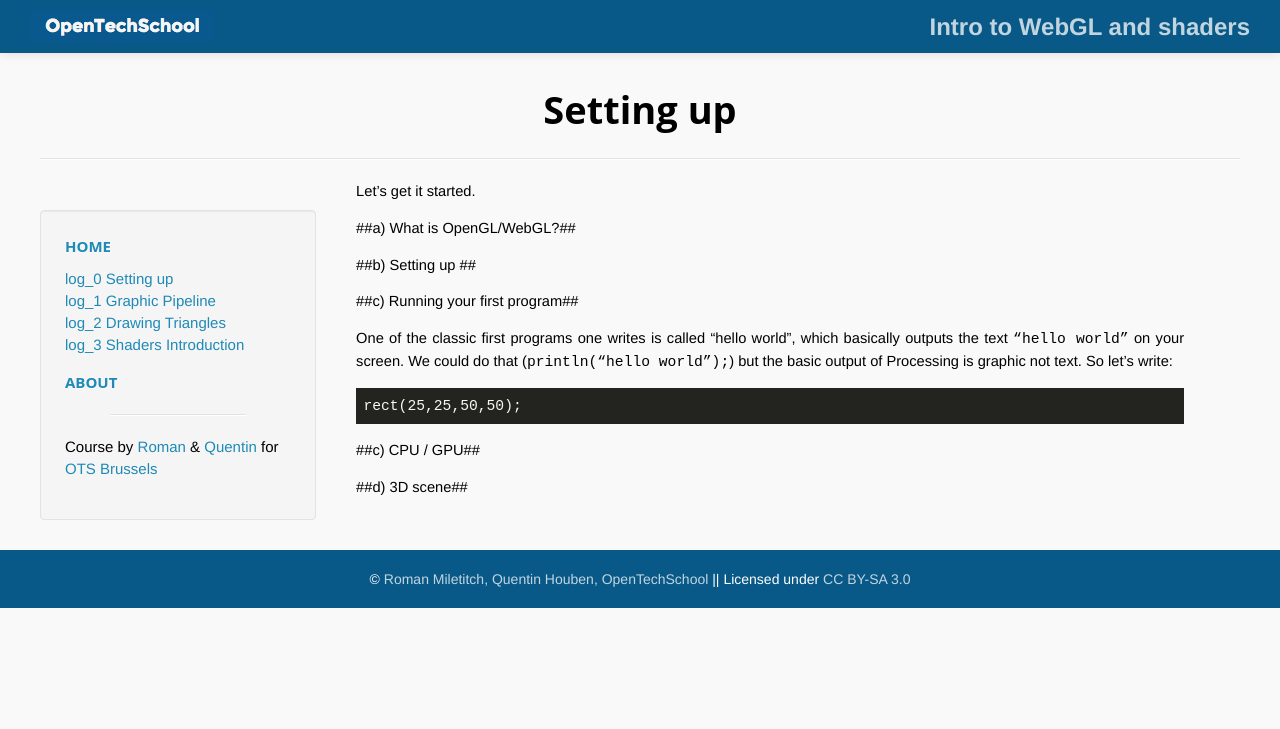
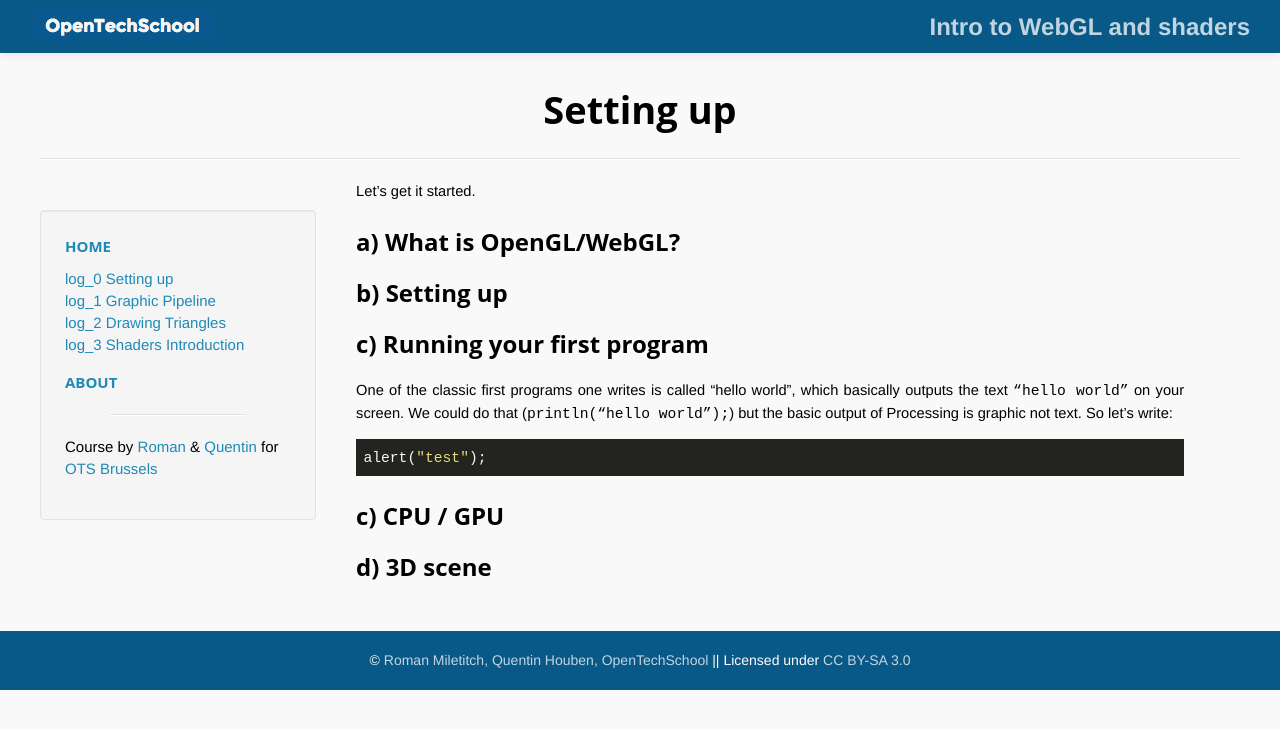
Before and after one commit to OpenTechSchool-Brussels/intro-to-webGL-and-shaders, a Jekyll site: the page built from log0_setting-up.markdown, in a window 1280 px wide. Shown: the top 729 px of the page. Built offline with Jekyll 4.4.1, drawn with Linux system fonts in a browser that asks for light colours.

Commit message:
Update log0_setting-up.markdown

````diff
--- a/log0_setting-up.markdown
+++ b/log0_setting-up.markdown
@@ -7,19 +7,19 @@ num: 0
 
 Let’s get it started.
 
-##a) What is OpenGL/WebGL?##
+## a) What is OpenGL/WebGL?
 
-##b) Setting up ##
+## b) Setting up
 
-##c) Running your first program##
+## c) Running your first program
 
 
 One of the classic first programs one writes is called “hello world”, which basically outputs the text `“hello world”` on your screen. We could do that (`println(“hello world”);`) but the basic output of Processing is graphic not text. So let’s write:
 
-```java
-rect(25,25,50,50);
-```
+~~~ javascript
+alert("test");
+~~~
 
-##c) CPU / GPU##
+## c) CPU / GPU
 
-##d) 3D scene##
+## d) 3D scene
````
